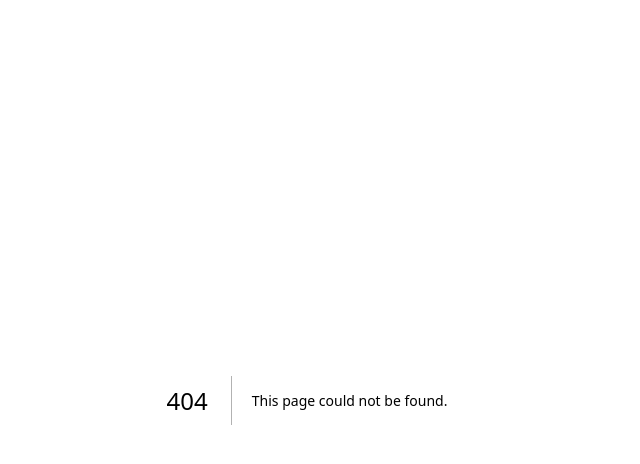
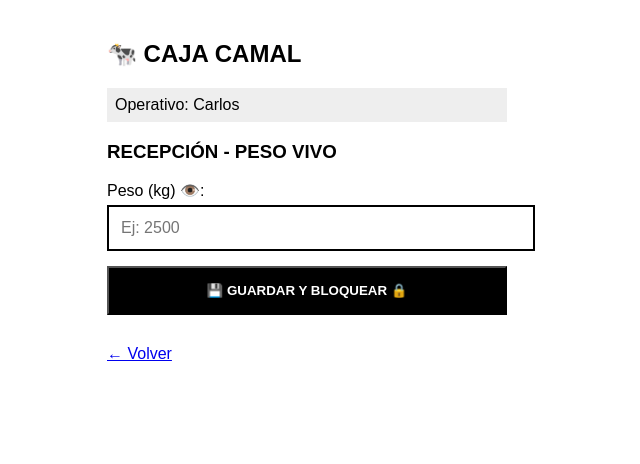
Before and after one commit to alfredoleonardoalfe-png/trescorrales, a Next.js app: page /caja in a window 1280 px wide. Before the commit this address had no page. Shown: the top 464 px of the page, without its empty margins (333-973 px from the left). Built offline with nearby package versions, Linux system fonts and the light colour scheme.

Commit message:
Create page.tsx

```diff
--- /dev/null
+++ b/app/caja/page.tsx
@@ -0,0 +1,25 @@
+"use client"
+import { useState } from "react"
+export default function CajaCamal() {
+  const [peso, setPeso] = useState("")
+  const [bloqueado, setBloqueado] = useState(false)
+  return (
+    <div style={{ padding: 20, fontFamily: "Arial", maxWidth: 400, margin: "0 auto" }}>
+      <h2>🐄 CAJA CAMAL</h2>
+      <div style={{ background: "#eee", padding: 8, marginBottom: 15 }}>Operativo: Carlos</div>
+      <h3>RECEPCIÓN - PESO VIVO</h3>
+      <label>Peso (kg) 👁️:</label>
+      <input type="number" value={peso} onChange={e => setPeso(e.target.value)} placeholder="Ej: 2500" style={{ width: "100%", padding: 12, border: "2px solid black", fontSize: 16, marginTop: 5 }} disabled={bloqueado} />
+      {!bloqueado ? (
+        <button onClick={() => { if(peso) setBloqueado(true) }} style={{ width: "100%", padding: 15, background: "black", color: "white", marginTop: 15, fontWeight: "bold" }}>💾 GUARDAR Y BLOQUEAR 🔒</button>
+      ) : (
+        <div style={{ marginTop: 15, background: "#ffe6e6", padding: 15, border: "2px solid red" }}>
+          <p style={{ fontWeight: "bold" }}>🔒 BLOQUEADO: {peso} kg</p>
+          <p>Por: Carlos - No se puede editar</p>
+          <button style={{ width: "100%", padding: 12, background: "orange", marginTop: 10, fontWeight: "bold" }}>✏️ Solicitar Modificación al Dueño</button>
+        </div>
+      )}
+      <a href="/" style={{ display: "block", marginTop: 30 }}>← Volver</a>
+    </div>
+  )
+}
```
